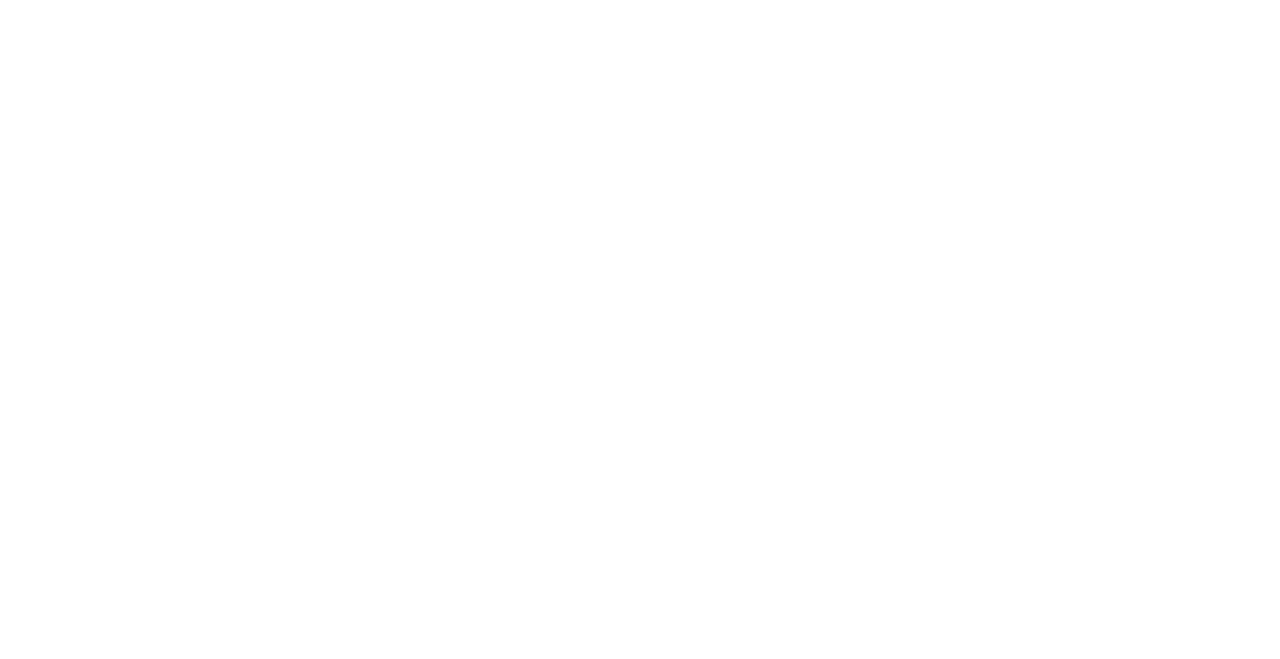
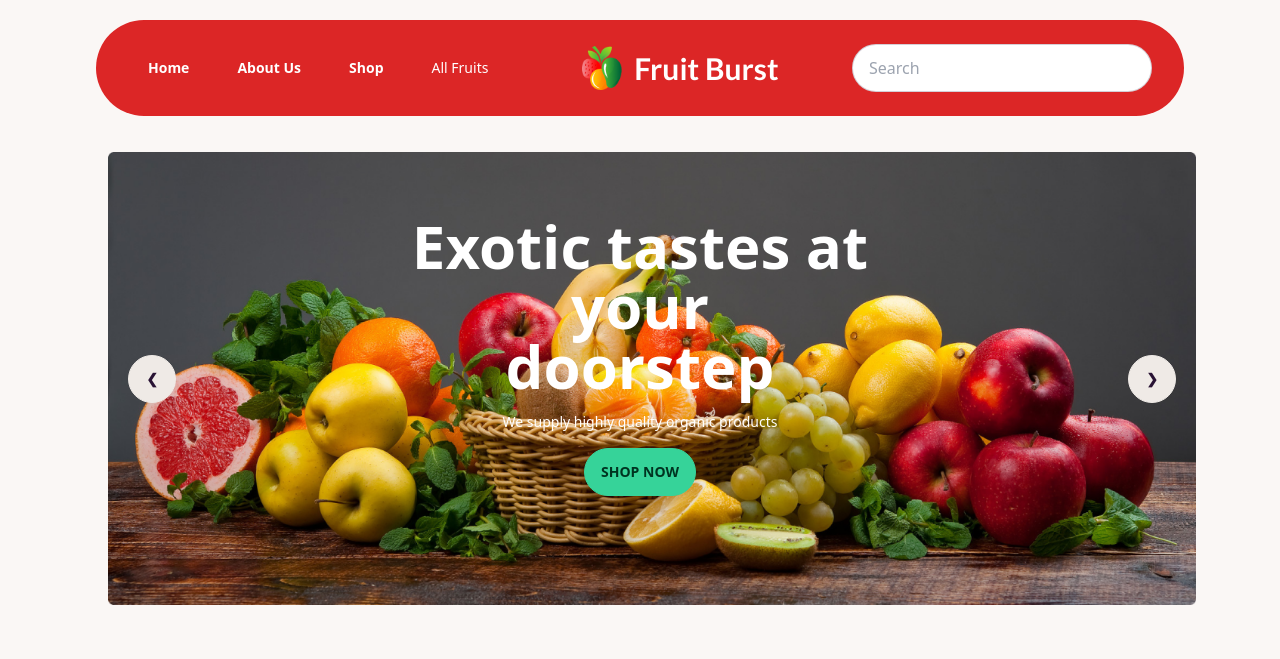
Before and after one commit to roniislam999/assaiment-three, a plain HTML site: page index.html in a window 1280 px wide. Drawn offline with nearby package versions, Linux system fonts and the light colour scheme.

Commit message:
header sectione added

```diff
--- a/index.html
+++ b/index.html
@@ -1,11 +1,83 @@
 <!DOCTYPE html>
-<html lang="en">
+<html lang="en" data-theme="cupcake">
+
 <head>
     <meta charset="UTF-8">
     <meta name="viewport" content="width=device-width, initial-scale=1.0">
     <title>Document</title>
+    <link href="https://cdn.jsdelivr.net/npm/daisyui@3.4.0/dist/full.css" rel="stylesheet" type="text/css" />
+    <script src="https://cdn.tailwindcss.com"></script>
+    <!-- fonts famly lato  -->
+    <link rel="preconnect" href="https://fonts.googleapis.com">
+    <link rel="preconnect" href="https://fonts.gstatic.com" crossorigin>
+    <link href="https://fonts.googleapis.com/css2?family=Lato:wght@400;700&display=swap" rel="stylesheet">
+    <style>
+        .fonts-lato{
+            font-family: 'Lato', sans-serif;
+        }
+    </style>
 </head>
+
 <body>
+    <header>
+        <nav class="max-w-screen-xl grid grid-flow-row md:mx-24 md:my-5 md:px-8 py-4 mt-3 md:rounded-full lg:rounded-full bg-red-600">
+
+            <div class="flex justify-between items-center">
+                <div class="lg:flex">
+                    <ul class="menu menu-horizontal px-1 gap-4 text-white">
+                        <li class="font-semibold "><a class="hover:bg-green-500">Home</a></li>
+                        <li class="font-semibold"><a class="hover:bg-green-500">About Us</a></li>
+                        <li class="font-semibold"><a class="hover:bg-green-500">Shop</a></li>
+                        <li class="hover:bg-green-500"><a href="">All Fruits</a></li>
+                    </ul>
+                </div>
+
+                <div class="flex justify-center items-center gap-3">
+                    <img class="h-11" src="images/logo.png" alt="">
+                    <span class="text-white fonts-lato font-extrabold text-3xl">
+                        <h2>Fruit Burst</h2>
+                    </span>
+                </div>
+
+                <div class="form-control w-[300px] h-16 py-2">
+                    <input type="text" placeholder="Search"
+                        class="input input-bordered w-24 md:w-auto bg-white text-black" />
+                </div>
+            </div>
+        </nav>
+        <!-- banner content -->
+        <div class="max-w-screen-xl mt-4 mx-5 md:mx-24  md:my-9 ">
+
+            <div class="carousel w-full grid grid-flow-col mr-3 ml-3 ">
+
+                <div id="slide1" class="carousel-item relative w-full">
+                  <img src="/images/banner1.png" class="w-full relative" />
+                  <div class="absolute flex justify-between transform -translate-y-1/2 left-5 right-5 top-1/2">
+                    <a href="#slide4" class="btn btn-circle">❮</a>
+                    <a href="#slide2" class="btn btn-circle">❯</a>
+                  </div>
+                </div>
+
+                <div class="hero-content text-center text-white md:pt-16 absolute md:left-80 md:right-80">
+                    <div class="md:pb-36">
+                      <h1 class="md:text-6xl font-bold ">Exotic tastes at your <br> doorstep</h1>
+                      <p class="md:text-sm md:pt-4">We supply highly quality organic products</p>
+                      <div class="md:pt-4">
+                          <button class="btn btn-success">Shop Now</button>
+                      </div>
+                    </div>
+            </div>
+
+
+
+    </header>
+    <main>
+
+    </main>
+    <footer>
+
+    </footer>
 
 </body>
+
 </html>
--- /dev/null
+++ b/tailwind.config.js
@@ -0,0 +1,8 @@
+/** @type {import('tailwindcss').Config} */
+module.exports = {
+    content: ["./src/**/*.{html,js}"],
+    theme: {
+      extend: {},
+    },
+    plugins: [],
+  }
```
